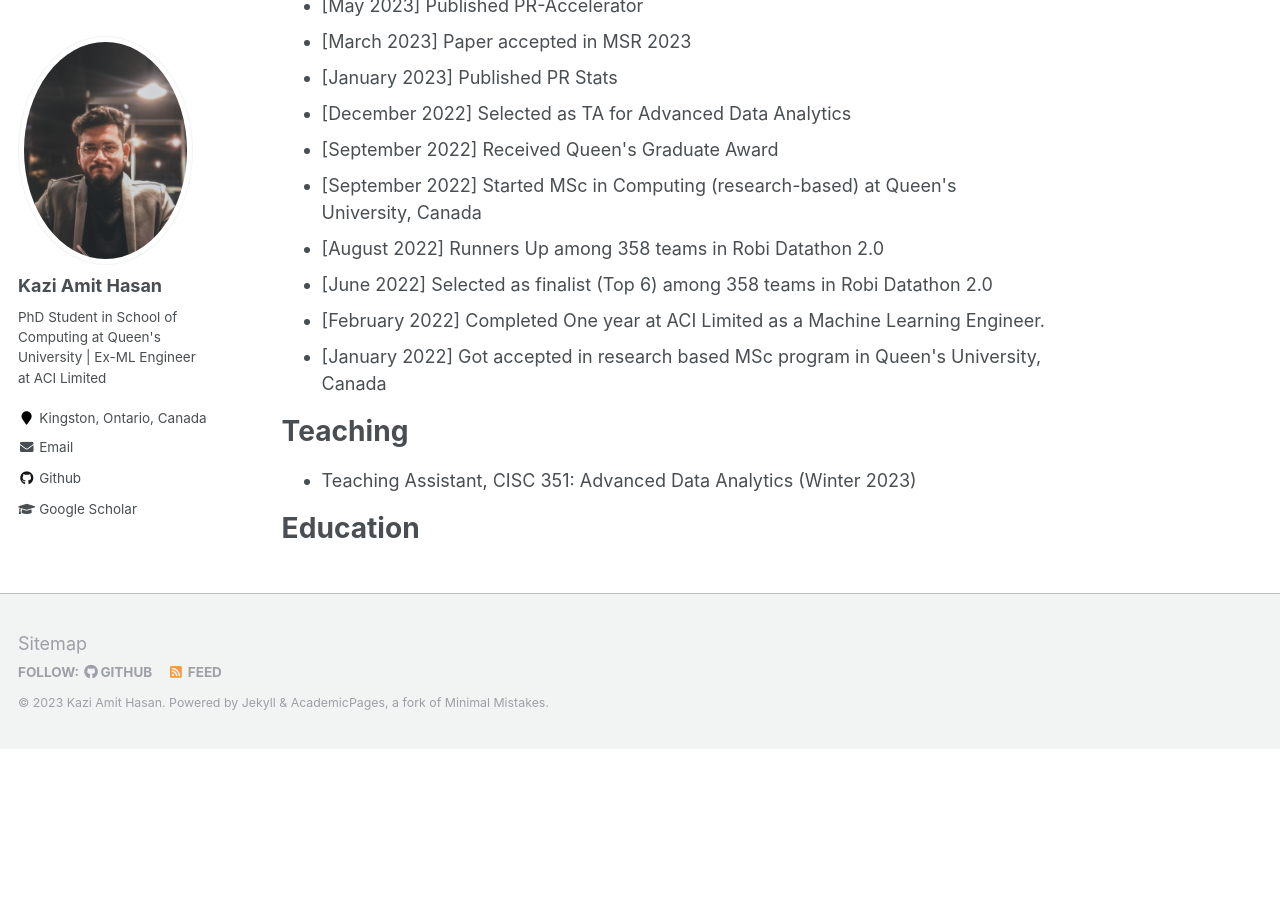
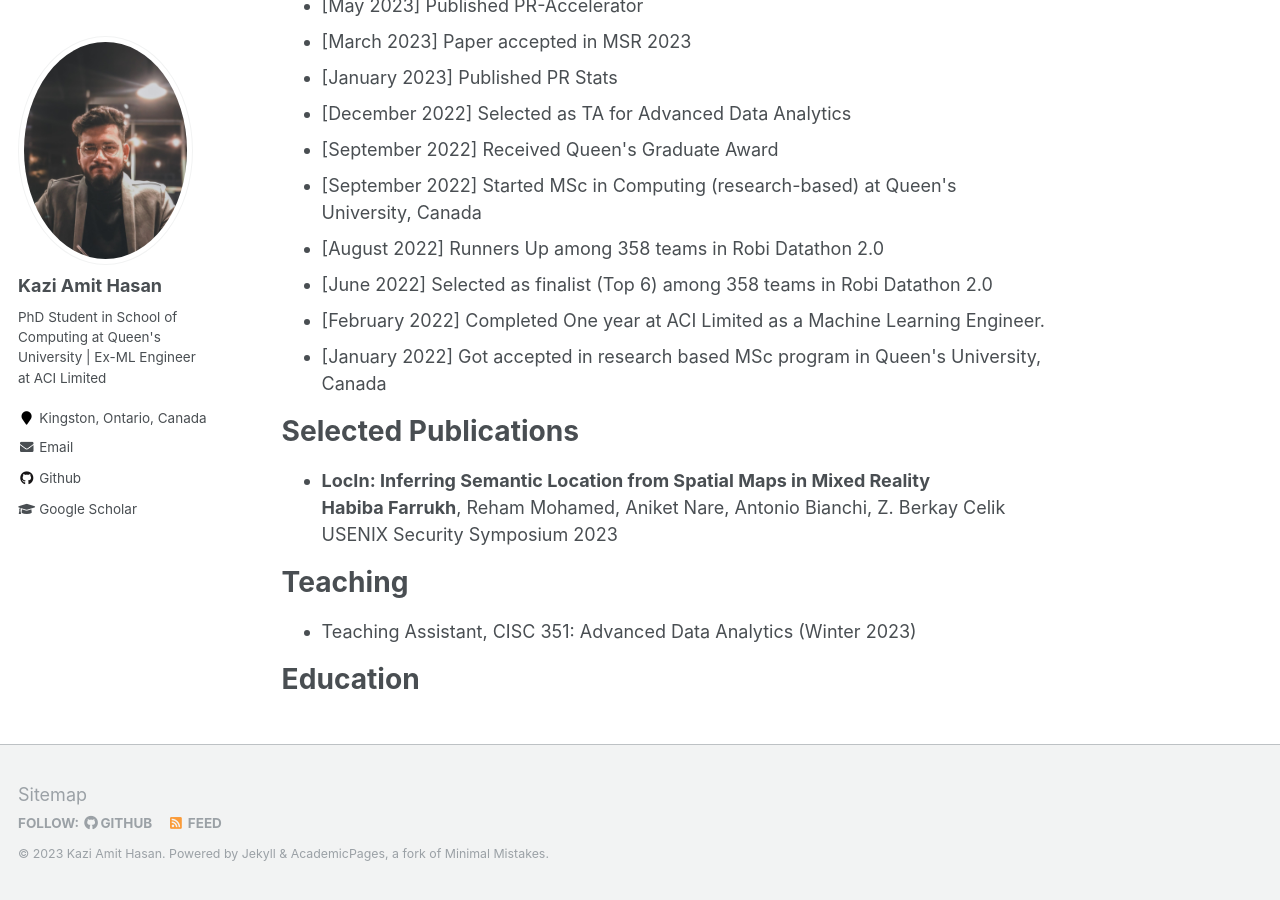
Before and after one commit to KaziAmitHasan/kaziamithasan.github.io, a Jekyll site: the page built from _pages/about.md, in a window 1280 px wide and 900 px high, scrolled down 884 px. Built offline with Jekyll 4.4.1, drawn with Linux system fonts in a browser that asks for light colours; before the commit the page ends 1633 px from its top, so only the background shows below that.

Commit message:
info updated

```diff
--- a/_pages/about.md
+++ b/_pages/about.md
@@ -42,6 +42,17 @@ Here's quick preview of Kazi Amit Hasan:
 
 </ul>
 
+Selected Publications
+============
+<ul>
+	<li><b>LocIn: Inferring Semantic Location from Spatial Maps in Mixed Reality</b>
+			<br/>
+			<b>Habiba Farrukh</b>, Reham Mohamed, Aniket Nare, Antonio Bianchi, Z. Berkay Celik
+			<br/>
+			USENIX Security Symposium 2023
+			<br/>
+	</li>
+</ul>
 
 Teaching
 ========
```
Also changed, not shown: _pages/publications.md (+4 -1 lines).
